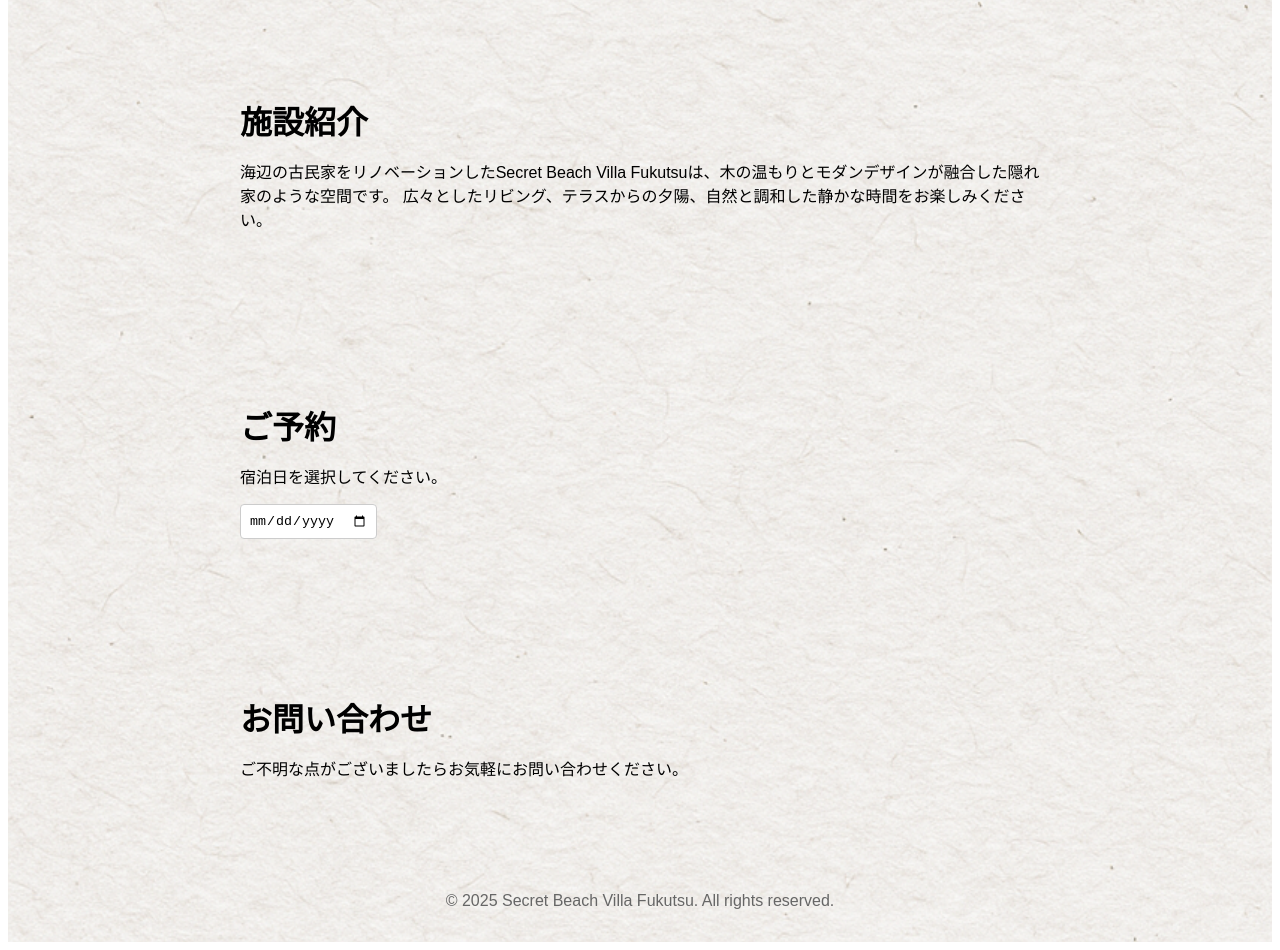
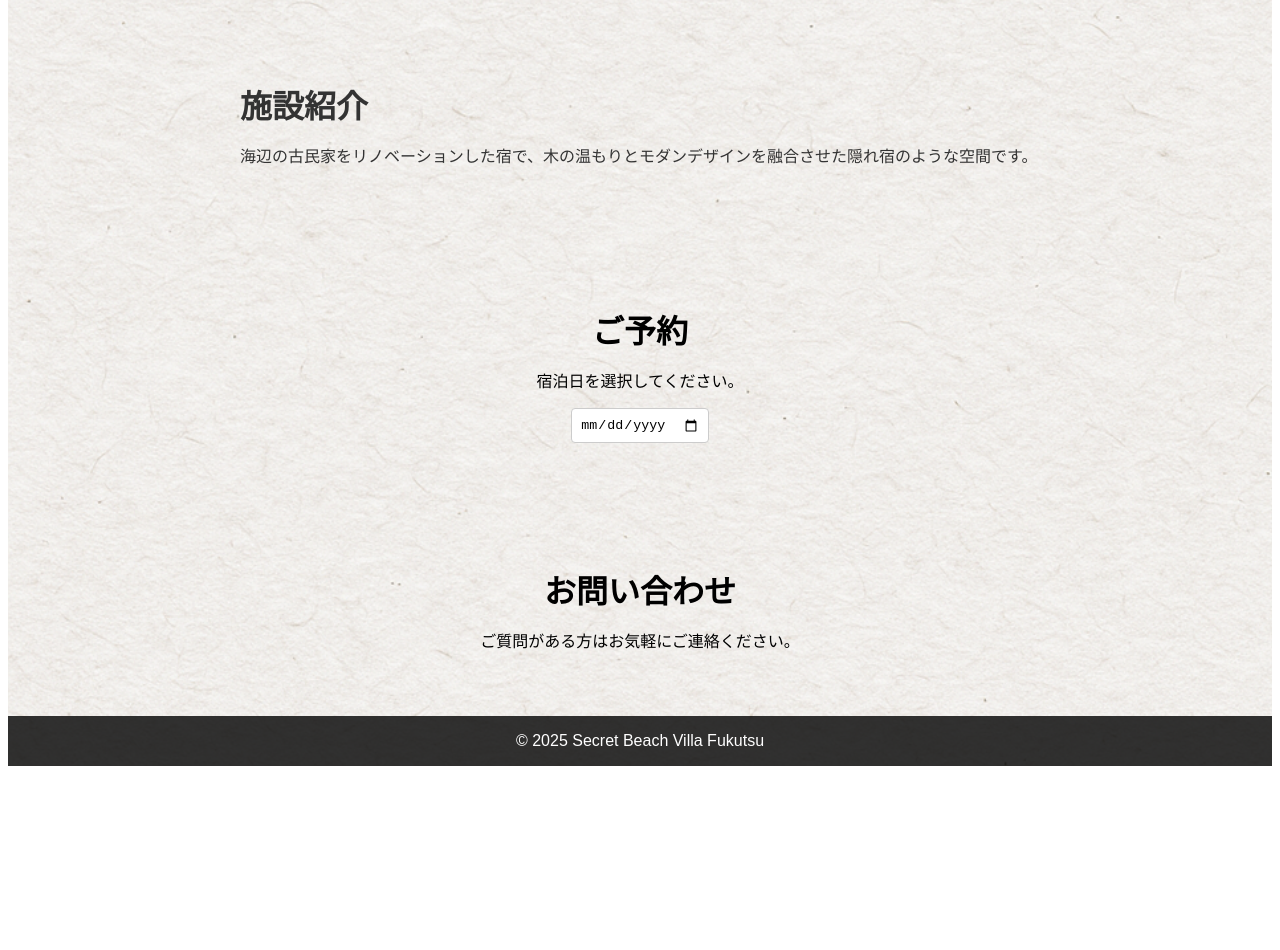
Before and after one commit to likeiga2/secret-beach-villa, a Next.js app: page / in a window 1280 px wide. Shown: the part 629-1579 px from the top of the page. After the commit the page ends 1403 px from the top, so only its background shows below. Built offline with nearby package versions, Linux system fonts and the light colour scheme.

Commit message:
Adjust hero image zoom-out and margin, fix zIndex

```diff
--- a/pages/index.js
+++ b/pages/index.js
@@ -1,28 +1,19 @@
 import { useState, useEffect } from 'react';
 
 export default function Home() {
-  // images stored in public folder
+  // 画像のリスト
   const images = ['/IMG_5949.jpeg', '/IMG_5947.jpeg', '/IMG_5941.jpeg'];
   const [currentIndex, setCurrentIndex] = useState(0);
   const [date, setDate] = useState('');
-
   useEffect(() => {
     const interval = setInterval(() => {
       setCurrentIndex((prev) => (prev + 1) % images.length);
     }, 8000);
     return () => clearInterval(interval);
   }, []);
-
   return (
-    <div
-      style={{
-        fontFamily: 'sans-serif',
-        backgroundImage: "url('/washi_gold.jpg')",
-        backgroundSize: 'cover',
-        backgroundRepeat: 'repeat',
-        minHeight: '100vh',
-      }}
-    >
+    <div style={{ fontFamily: 'sans-serif', backgroundImage: "url('/washi_gold.jpg')", backgroundSize: 'cover', backgroundRepeat: 'repeat', minHeight: '100vh' }}>
+      {/* ヒーローカード */}
       <section
         style={{
           maxWidth: '90%',
@@ -40,6 +31,7 @@ export default function Home() {
           padding: '0 1rem',
         }}
       >
+        {/* 背景画像とアニメーション用のラッパー */}
         <div
           style={{
             position: 'absolute',
@@ -53,11 +45,10 @@ export default function Home() {
             animation: 'zoomOut 8s linear infinite',
             zIndex: 0,
           }}
-        />
+        ></div>
+        {/* ヒーローテキスト */}
         <div style={{ position: 'relative', zIndex: 1 }}>
-          <h1 style={{ fontSize: '4rem', marginBottom: '1rem' }}>
-            Secret Beach Villa Fukutsu
-          </h1>
+          <h1 style={{ fontSize: '4rem', marginBottom: '1rem' }}>Secret Beach Villa Fukutsu</h1>
           <p
             style={{
               fontSize: '1.2rem',
@@ -86,41 +77,34 @@ export default function Home() {
           </button>
         </div>
       </section>
-      <section
-        id="about"
-        style={{ padding: '4rem 1rem', maxWidth: '800px', margin: '0 auto' }}
-      >
+
+      {/* 施設紹介 */}
+      <section id="about" style={{ padding: '3rem 1rem', maxWidth: '800px', margin: '0 auto', color: '#333' }}>
         <h2 style={{ fontSize: '2rem', marginBottom: '1rem' }}>施設紹介</h2>
-        <p>
-          海辺の古民家をリノベーションしたSecret Beach Villa Fukutsuは、木の温もりとモダンデザインが融合した隠れ家のような空間です。
-          広々としたリビング、テラスからの夕陽、自然と調和した静かな時間をお楽しみください。
+        <p style={{ fontSize: '1rem' }}>
+          海辺の古民家をリノベーションした宿で、木の温もりとモダンデザインを融合させた隠れ宿のような空間です。
         </p>
       </section>
-      <section
-        id="booking"
-        style={{ padding: '4rem 1rem', maxWidth: '800px', margin: '0 auto' }}
-      >
+
+      {/* 予約セクション */}
+      <section id="booking" style={{ padding: '3rem 1rem', maxWidth: '800px', margin: '0 auto', textAlign: 'center' }}>
         <h2 style={{ fontSize: '2rem', marginBottom: '1rem' }}>ご予約</h2>
         <p style={{ marginBottom: '1rem' }}>宿泊日を選択してください。</p>
         <input
           type="date"
           value={date}
           onChange={(e) => setDate(e.target.value)}
-          style={{
-            padding: '0.5rem',
-            borderRadius: '0.25rem',
-            border: '1px solid #ccc',
-          }}
+          style={{ padding: '0.5rem', borderRadius: '0.25rem', border: '1px solid #ccc' }}
         />
         {date && (
           <div style={{ marginTop: '1rem' }}>
             <button
               style={{
                 padding: '0.75rem 1.5rem',
-                backgroundColor: '#0070f3',
+                backgroundColor: '#28a745',
                 color: '#fff',
+                border: 'none',
                 borderRadius: '0.5rem',
-                border: 'none',
                 cursor: 'pointer',
               }}
             >
@@ -129,23 +113,19 @@ export default function Home() {
           </div>
         )}
       </section>
-      <section
-        id="contact"
-        style={{ padding: '4rem 1rem', maxWidth: '800px', margin: '0 auto' }}
+
+      {/* お問い合わせセクション */}
+      <section id="contact" style={{ padding: '3rem 1rem', maxWidth: '800px', margin: '0 auto', textAlign: 'center' }}>
+        <h2 style={{ fontSize: '2rem', marginBottom: '1rem' }}>お問い合わせ</h2>
+        <p style={{ marginBottom: '1rem' }}>ご質問がある方はお気軽にご連絡ください。</p>
+      </section>
+
+      <footer
+        style={{ textAlign: 'center', padding: '1rem 0', backgroundColor: 'rgba(0,0,0,0.8)', color: '#fff' }}
       >
-        <h2 style={{ fontSize: '2rem', marginBottom: '1rem' }}>お問い合わせ</h2>
-        <p>ご不明な点がございましたらお気軽にお問い合わせください。</p>
-      </section>
-      <footer
-        style={{
-          textAlign: 'center',
-          padding: '2rem 0',
-          color: '#666',
-        }}
-      >
-        © {new Date().getFullYear()} Secret Beach Villa Fukutsu. All rights
-        reserved.
+        © {new Date().getFullYear()} Secret Beach Villa Fukutsu
       </footer>
+
       <style jsx>{`
         @keyframes zoomOut {
           from {
```
